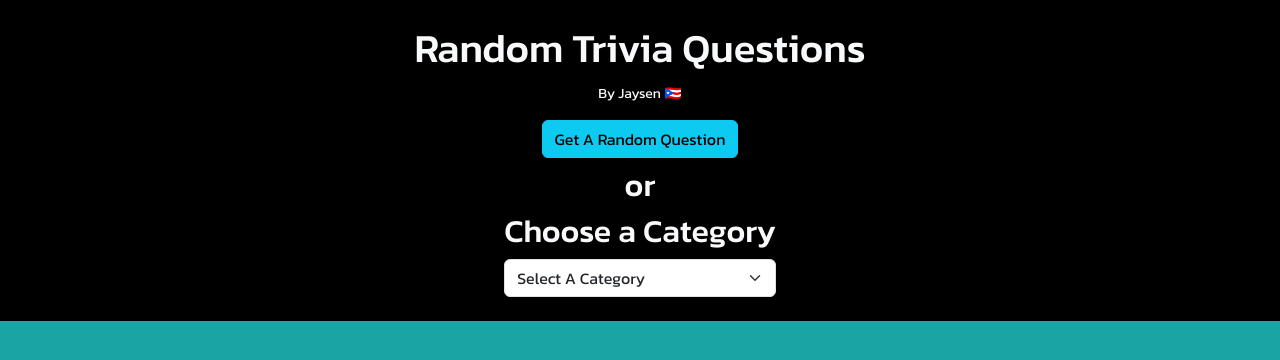
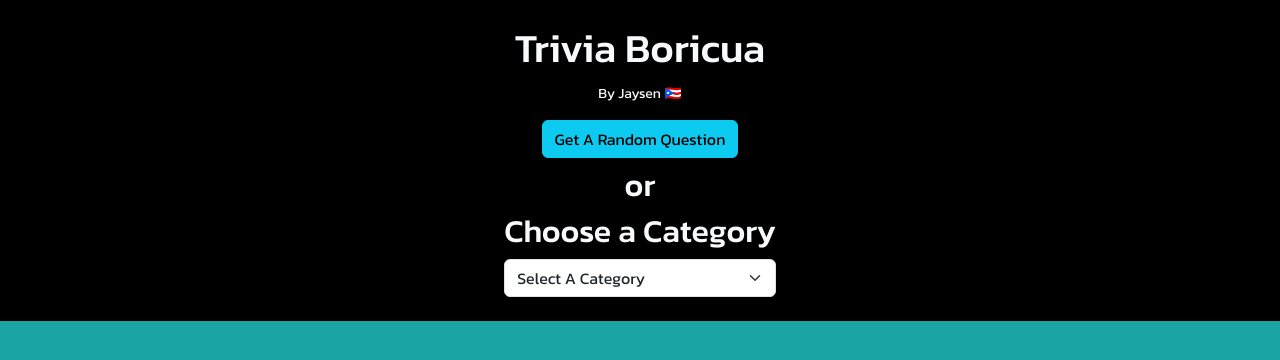
Before and after one commit to jaysenhl/trivia, a website: page index.html in a window 1280 px wide. Drawn offline with nearby package versions, Linux system fonts and the light colour scheme; some packages are replaced by stand-ins of ours; a script that the page names is missing.

Commit message:
changed title

```diff
--- a/index.html
+++ b/index.html
@@ -12,7 +12,7 @@
 </head>
 <body>
     <header class=" text-center pb-4 pt-4">
-        <h1 class="text-light">Random Trivia Questions</h1>
+        <h1 class="text-light">Trivia Boricua</h1>
         <small class="text-light">By Jaysen 🇵🇷</small> <br>
         <div class="container">
             <div class="row justify-content-center">
```
Also changed, not shown: package.json (added, +12 -0 lines).
